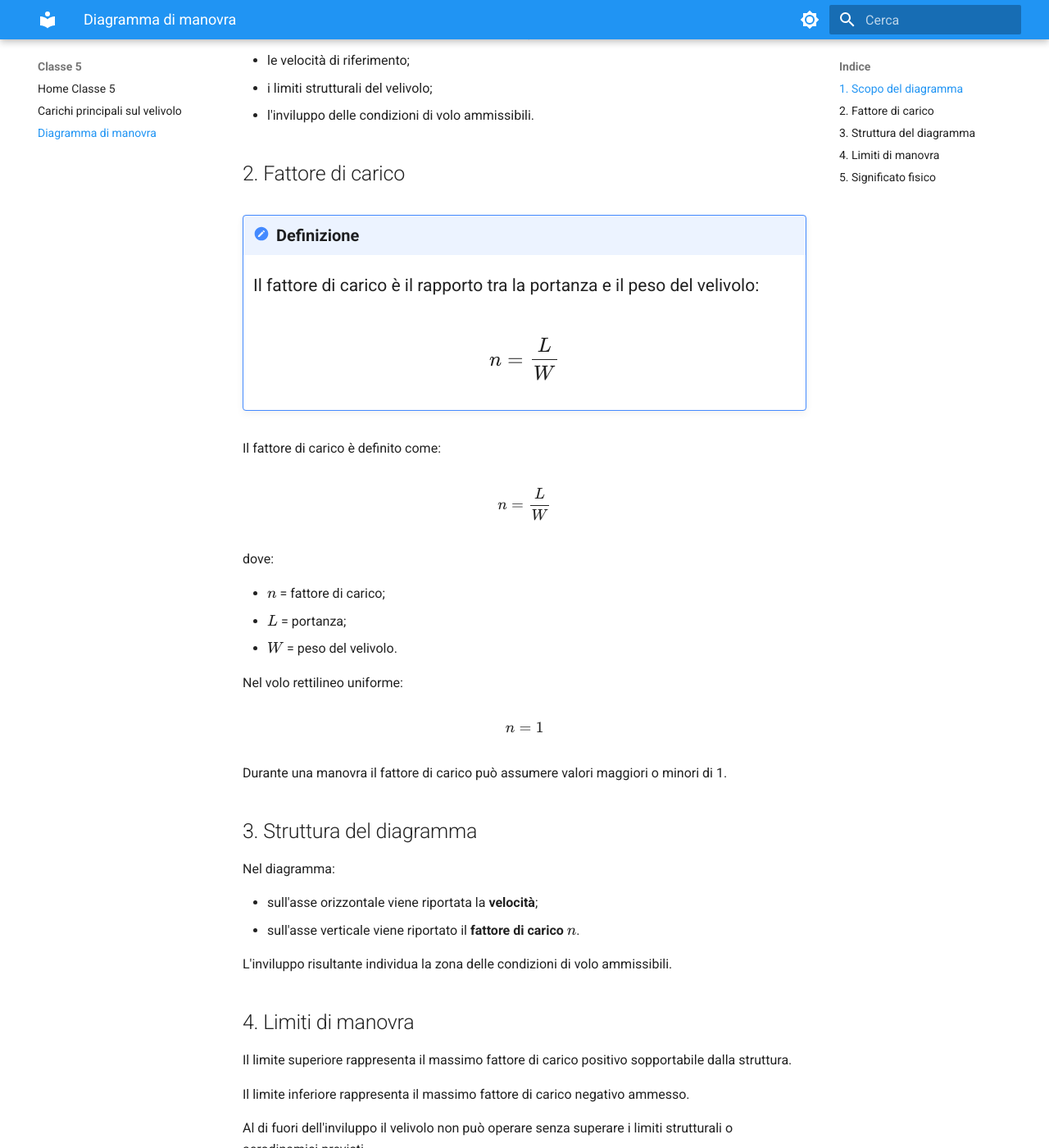
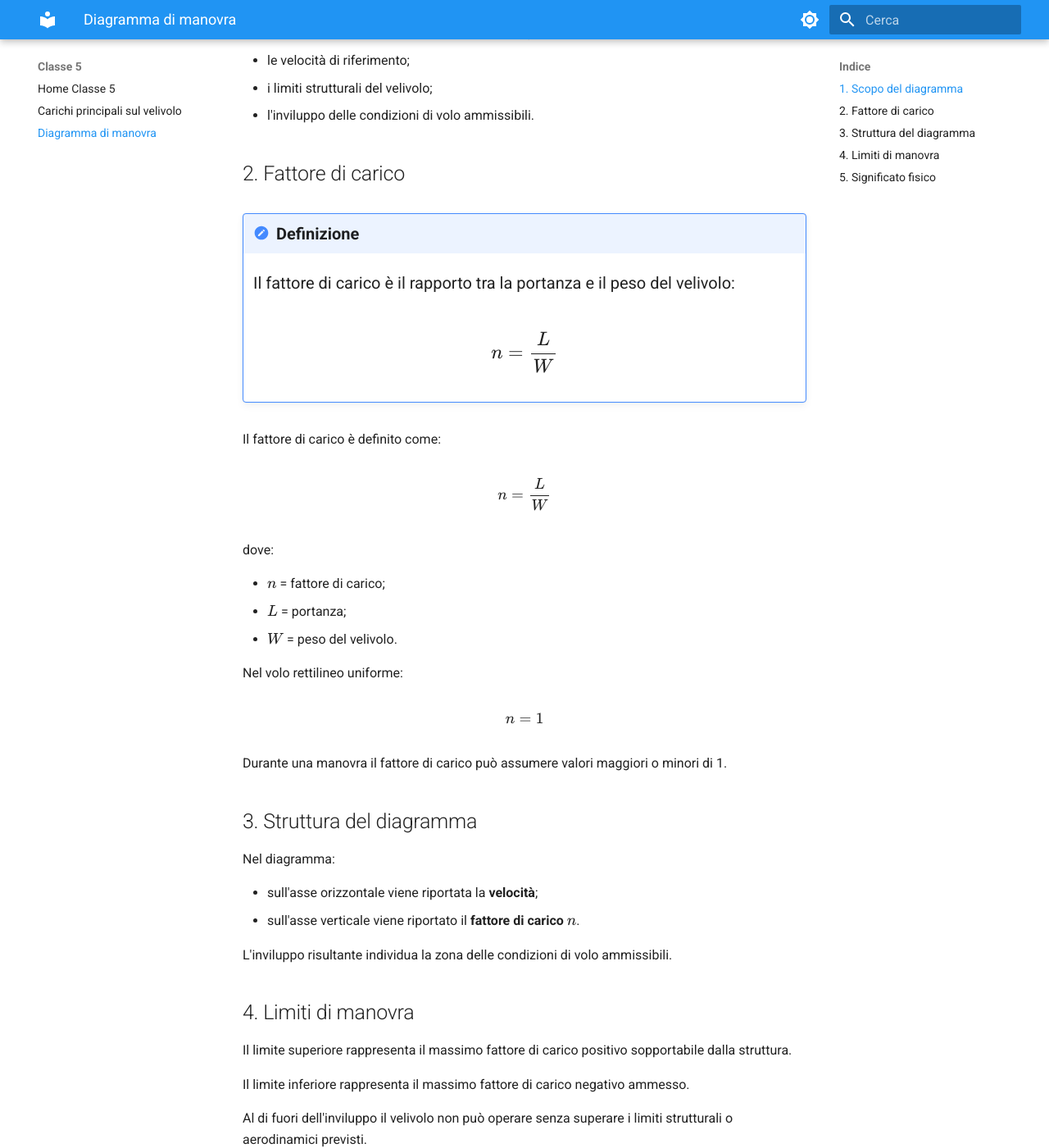
Before and after one commit to giomikael/costruzioni-aeronautiche, an MkDocs documentation site: the page built from docs/classe5/diagramma-manovra.md, in a window 1280 px wide and 1400 px high, scrolled down 860 px. Shown: the whole window at 82% size. Built offline with MkDocs 1.6.1 and Material for MkDocs 9.7.7, drawn with Linux system fonts in a browser that asks for light colours.

Commit message:
Update extra.css

```diff
--- a/docs/stylesheets/extra.css
+++ b/docs/stylesheets/extra.css
@@ -1,7 +1,7 @@
 /* Aumenta la dimensione del testo nei riquadri */
 .md-typeset .admonition,
 .md-typeset details {
-  font-size: 1.05rem;
+  font-size: 1.0rem;
 }
 
 /* Titolo del riquadro */
```
